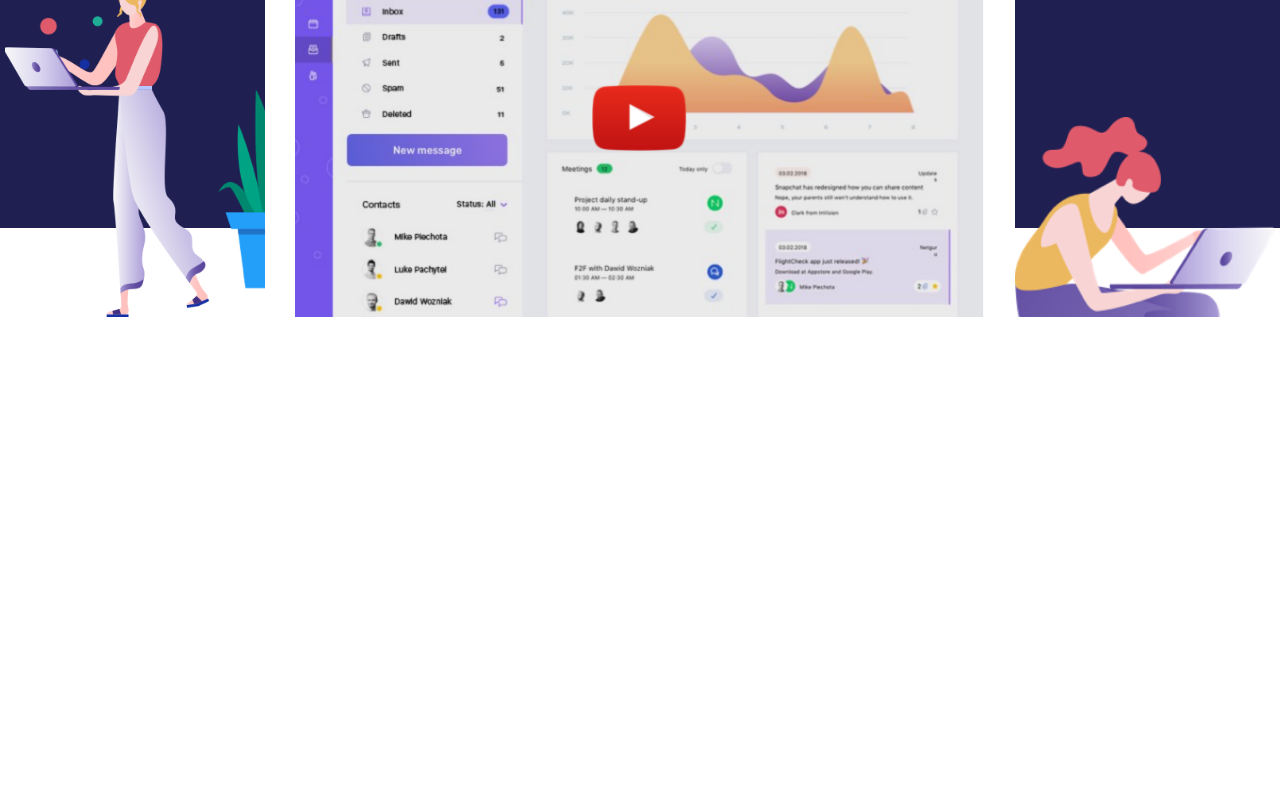
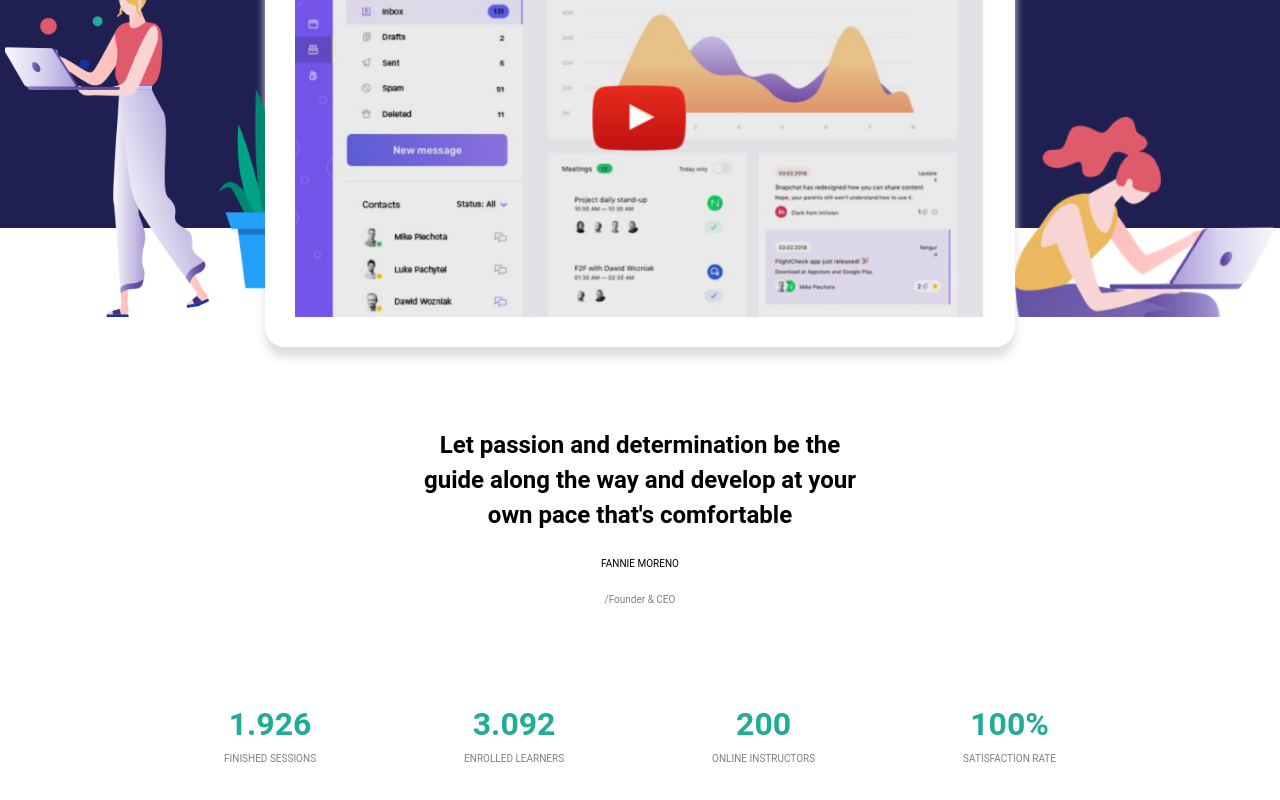
Before and after one commit to francesco-abritta/proj-html-vuejs, a Vue app: page / in a window 1280 px wide. Shown: the part 392-1192 px from the top of the page. Before the commit the page ends 800 px from the top, so only its background shows below. Built offline with nearby package versions, Linux system fonts and the light colour scheme.

Commit message:
primo pezzo main (services)

```diff
--- a/src/App.vue
+++ b/src/App.vue
@@ -22,8 +22,8 @@ export default {
 
 <style lang="scss">
   @import './assets/global.scss';
-  .cont{
+  .contenitore{
     margin: 0 auto;
-    max-width: 80%;
+    max-width: 65%;
   }
 </style>
--- a/src/components/Main.vue
+++ b/src/components/Main.vue
@@ -1,17 +1,45 @@
 <template>
   <div>
-
+    <MainServices :numeri="numbers"/>
   </div>
 </template>
 
 <script>
+import MainServices from './sections/MainServices.vue'
+
 export default {
-    name:'Main'
+    name:'Main',
+    components:{
+        MainServices
+    },
+    data() {
+      return{
+        numbers: [
+          {
+            number: '1.926',
+            text: 'FINISHED SESSIONS'
+          },
+          {
+            number: '3.092',
+            text: 'ENROLLED LEARNERS'
+          },
+          {
+            number: '200',
+            text: 'ONLINE INSTRUCTORS'
+          },
+          {
+            number: '100%',
+            text: 'SATISFACTION RATE'
+          }
+        ],
+      }
+  }
 }
 </script>
 
 <style scoped>
+
     div{
-        margin-top: 100px;
+        margin-top: 200px;
     }
 </style>
--- a/src/components/sections/Jumbotron.vue
+++ b/src/components/sections/Jumbotron.vue
@@ -57,9 +57,12 @@ export default {
           height: 400px;
       }
       .center{
+          height: 460px;
           padding: 30px;
           background: white;
           border-radius: 20px;
+        //   border: 1px solid grey;
+          box-shadow: 0px 10px 10px #dedede;
       }
 
       .left, .right{
--- /dev/null
+++ b/src/components/sections/MainServices.vue
@@ -0,0 +1,65 @@
+<template>
+  <div>
+      <div class="title">
+          <h2>Let passion and determination be the guide along the way and develop at your own pace that's comfortable</h2>
+          <p>FANNIE MORENO</p>
+          <p style="color:grey">/Founder & CEO</p>
+      </div>
+      <div class="numbers">
+          <div v-for="(elemento, indice) in numeri" :key="indice" class="item">
+            <h1>{{elemento.number}}</h1>
+            <p>{{elemento.text}}</p>
+          </div>
+      </div>
+      <div class="services">
+
+      </div>
+  </div>
+</template>
+
+<script>
+export default {
+    name: 'MainServices',
+    props: {
+        numeri: Array
+    }
+}
+</script>
+
+<style scoped lang="scss">
+  @import '../../assets/vars.scss';
+
+    .title{
+        text-align: center;
+        margin: 0 auto;
+        max-width: 55%;
+
+        h2{
+            line-height: 35px;
+        }
+
+        p{
+            font-size:10px;
+            margin: 25px 0;
+        }
+    }
+
+    .numbers{
+        margin: 100px 0;
+        display: flex;
+        justify-content: space-between;
+        text-align: center;
+
+        h1{
+            color: $lightgreen;
+        }
+
+        p{
+            font-size: 10px;
+            color: grey;
+            margin-top: 10px;
+        }
+    }
+
+
+</style>
```
